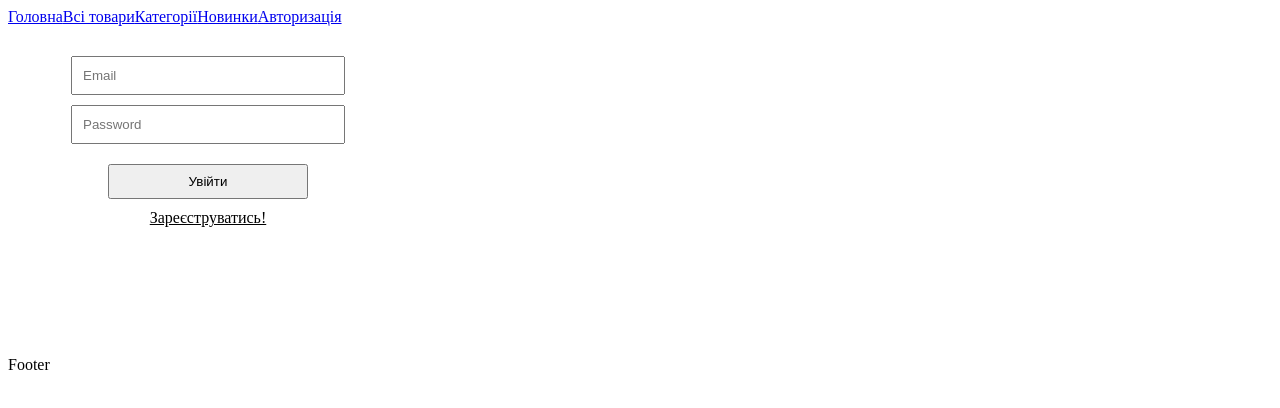
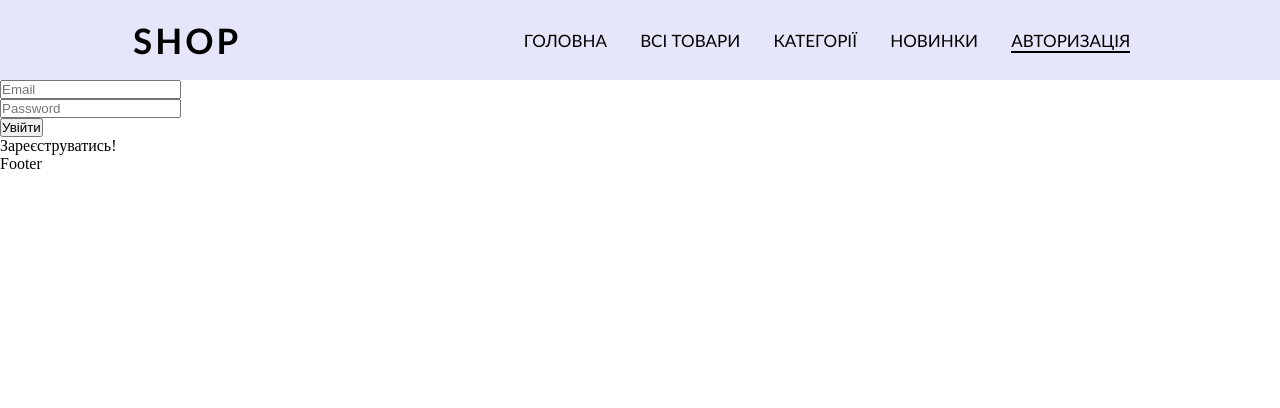
Before and after one commit to kfedus6/FULL-STACK-SHOP, a React (Create React App) app in the folder client/: page /authorization in a window 1280 px wide. Shown: the top 408 px of the page. Built offline with nearby package versions, Linux system fonts and the light colour scheme; no server answers.

Commit message:
Sample code

```diff
--- a/client/src/components/AppRouter.tsx
+++ b/client/src/components/AppRouter.tsx
@@ -28,7 +28,6 @@ const AppRouter = () => {
         )
     } else if (user.is_login === true && user.is_admin === false) {
         return (
-            <>
             <Routes>
                 <Route path='/' element={<Layout />}>
                     <Route index element={<Home />} />
@@ -38,8 +37,6 @@ const AppRouter = () => {
                     <Route path='authorization' element={<Authhorization />} />
                 </Route>
             </Routes>
-                <Exit />
-            </>
         )
     } else if (user.is_admin === true && user.is_login === true) {
         return (
--- a/client/src/components/Header.tsx
+++ b/client/src/components/Header.tsx
@@ -1,6 +1,7 @@
 import React from 'react';
 import { NavLink } from 'react-router-dom';
 import { useTypedSelector } from '../hook/useTypedSelector';
+import Exit from '../pages/Exit';
 
 const Header: React.FC = () => {
 
@@ -8,32 +9,49 @@ const Header: React.FC = () => {
 
     if (user.is_login === false && user.is_admin === false) {
         return (
-            <div>
-                <NavLink to="/">Головна</NavLink>
-                <NavLink to="/products">Всі товари</NavLink>
-                <NavLink to="/category">Категорії</NavLink>
-                <NavLink to="/newProduct">Новинки</NavLink>
-                <NavLink to="/authorization">Авторизація</NavLink>
-            </div>
+            <nav className='navbar'>
+                <div className='logo'>
+                    <label>Shop</label>
+                </div>
+                <ul className='navbar__links'>
+                    <li><NavLink to="/">Головна</NavLink></li>
+                    <li><NavLink to="/products">Всі товари</NavLink></li>
+                    <li><NavLink to="/category">Категорії</NavLink></li>
+                    <li><NavLink to="/newProduct">Новинки</NavLink></li>
+                    <li><NavLink to="/authorization">Авторизація</NavLink></li>
+                </ul>
+            </nav>
         )
     } else if (user.is_login === true && user.is_admin === false) {
         return (
-            <div>
-                <NavLink to="/">Головна</NavLink>
-                <NavLink to="/products">Всі товари</NavLink>
-                <NavLink to="/category">Категорії</NavLink>
-                <NavLink to="/newProduct">Новинки</NavLink>
-            </div>
+            <nav className='navbar'>
+                <div className='logo'>
+                    <label>Shop</label>
+                </div>
+                <ul className='navbar__links'>
+                    <li><NavLink to="/">Головна</NavLink></li>
+                    <li><NavLink to="/products">Всі товари</NavLink></li>
+                    <li><NavLink to="/category">Категорії</NavLink></li>
+                    <li><NavLink to="/newProduct">Новинки</NavLink></li>
+                    <li><Exit /></li>
+                </ul>
+            </nav>
         )
     } else if (user.is_admin === true && user.is_login === true) {
         return (
-            <div>
-                <NavLink to="/">Головна</NavLink>
-                <NavLink to="/products">Всі товари</NavLink>
-                <NavLink to="/category">Категорії</NavLink>
-                <NavLink to="/newProduct">Новинки</NavLink>
-                <NavLink to="/adminPanel">Адмін панель</NavLink>
-            </div>
+            <nav className='navbar'>
+                <div className='logo'>
+                    <label>Shop</label>
+                </div>
+                <ul className='navbar__links'>
+                    <li><NavLink to="/">Головна</NavLink></li>
+                    <li><NavLink to="/products">Всі товари</NavLink></li>
+                    <li><NavLink to="/category">Категорії</NavLink></li>
+                    <li><NavLink to="/newProduct">Новинки</NavLink></li>
+                    <li><NavLink to="/adminPanel">Адмін панель</NavLink></li>
+                    <li><Exit /></li>
+                </ul>
+            </nav>
         )
     }
     return <h1>ewq</h1>
--- a/client/src/pages/Exit.tsx
+++ b/client/src/pages/Exit.tsx
@@ -1,7 +1,7 @@
 import React from 'react';
 import { useAction } from '../hook/useAction';
 
-const Exit = () => {
+const Exit: React.FC = () => {
 
     const { loginExit } = useAction();
 
@@ -10,7 +10,7 @@ const Exit = () => {
     }
 
     return (
-        <button onClick={exit}>Вийти</button>
+        <div className='btn__exit' onClick={exit}>Вийти</div>
     );
 };
 
--- a/client/src/pages/Products.tsx
+++ b/client/src/pages/Products.tsx
@@ -4,31 +4,41 @@ import { useTypedSelector } from '../hook/useTypedSelector';
 
 const Products: React.FC = () => {
 
-    const { fetchProducts } = useAction()
-    const { products }: any = useTypedSelector(state => state.products)
+    const { fetchProducts, fetchBrands, fetchTypes } = useAction()
+    const { products, brands, types }: any = useTypedSelector(state => state.products)
 
     useEffect(() => {
-        fetchProducts()
+        fetchProducts();
+        fetchBrands();
+        fetchTypes();
     }, []);
 
+    console.log(brands)
+    console.log(types)
+
     return (
-        <>
+        <section className='shop'>
+            <div>
+                <span>Всі товари</span>
+            </div>
+            <div className='product__content'>
                 {
                     products ?
                         products.rows.map((item: { id: number, name: string, price: string, img: string }) => {
                             return (
-                            <div key={item.id}>
-                                <div>{item.name}</div>
-                                <div>{item.price}</div>
-                                <img src={item.img} alt='product'></img>
+                                <div key={item.id} className='product__box'>
+                                    <img className='product__img' src={process.env.REACT_APP_API_URL + item.img} />
+                                    <h3 className='product__name'>{item.name}</h3>
+                                    <span className='product__price'>{item.price} &#8372;</span>
                                 </div>
                             )
                         })
                         :
                         <h1>Загрузка</h1>
                 }
-        </>
-    );
+            </div>
+        </section>
+    )
 };
 
 export default Products;
--- a/client/src/store/action-creators/index.ts
+++ b/client/src/store/action-creators/index.ts
@@ -1,10 +1,12 @@
 import { registration, login, authorization, loginExit } from "../action-creators/userAction";
-import { fetchProducts } from "./productAction";
+import { fetchProducts, fetchBrands, fetchTypes } from "./productAction";
 
 export default {
     registration,
     login,
     authorization,
     loginExit,
-    fetchProducts
+    fetchProducts,
+    fetchBrands,
+    fetchTypes
 };
--- a/client/src/store/action-creators/productAction.ts
+++ b/client/src/store/action-creators/productAction.ts
@@ -2,11 +2,29 @@ import { Dispatch } from "react";
 import { $host } from "../../http";
 import { ProductAction, ProductActionTypes } from "../../types/product";
 
-export const fetchProducts = () => async (dispathc: Dispatch<ProductAction>) => {
+export const fetchProducts = () => async (dispatch: Dispatch<ProductAction>) => {
     try {
         const response = await $host.get('api/product/')
-        dispathc({ type: ProductActionTypes.FETCH_PRODUCTS, payload: response.data })
+        dispatch({ type: ProductActionTypes.FETCH_PRODUCTS, payload: response.data })
     } catch (e) {
         console.log(e)
     }
 };
+
+export const fetchBrands = () => async (dispathch: Dispatch<ProductAction>) => {
+    try {
+        const response = await $host.get('/api/brand/')
+        dispathch({ type: ProductActionTypes.FETCH_BRANDS, payload: response.data })
+    } catch (e) {
+        console.log(e)
+    }
+};
+
+export const fetchTypes = () => async (dispatch: Dispatch<ProductAction>) => {
+    try {
+        const response = await $host.get('/api/type/')
+        dispatch({ type: ProductActionTypes.FETCH_TYPES, payload: response.data })
+    } catch (e) {
+        console.log(e)
+    }
+};
--- a/client/src/store/reducers/productReducer.ts
+++ b/client/src/store/reducers/productReducer.ts
@@ -3,7 +3,7 @@ import { ProductAction, ProductActionTypes, ProductState } from "../../types/pro
 const initialState: ProductState = {
     types: [],
     brands: [],
-    products: { count: 0, rows: [] } || [],
+    products: { count: 0, rows: [] }
 };
 
 export const productReducer = (state = initialState, action: ProductAction) => {
@@ -11,8 +11,14 @@ export const productReducer = (state = initialState, action: ProductAction) => {
         case ProductActionTypes.FETCH_PRODUCTS: {
             return { ...state, products: action.payload }
         }
+        case ProductActionTypes.FETCH_BRANDS: {
+            return { ...state, brands: action.payload }
+        }
+        case ProductActionTypes.FETCH_TYPES: {
+            return { ...state, types: action.payload }
+        }
         default: {
             return state
         }
     }
-}
+};
--- a/client/src/styles/app.css
+++ b/client/src/styles/app.css
@@ -1,37 +1,89 @@
-.user__form {
-    width: 400px;
-    height: 300px;
-    margin-top: 30px;
+*{
+    padding: 0;
+    margin: 0;
+    text-decoration: none;
+    list-style: none;
+    box-sizing: border-box;
 }
 
-.user__auth-reg-input {
+.navbar {
     display: flex;
-    justify-content: center;
-    margin: 10px;
+    justify-content: space-around;
+    align-items: center;
+    background: rgb(230,230,250);
+    min-height: 80px;
+    font-family: Gill Sans, sans-serif;
 }
 
-.user__auth-reg-input input {
-    width: 250px;
-    height: 25px;
-    padding: 5px 10px;
+.logo {
+    color: black;
+    font-size: 35px;
+    font-weight: bold;
+    text-transform: uppercase;
+    letter-spacing: 3px;
 }
 
-.user__auth-reg-btn {
+.navbar__links {
     display: flex;
-    justify-content: center;
-    margin: 20px;
+    justify-content: space-around;
+    width: 50%;
 }
 
-.user__auth-reg-btn button {
-    width: 200px;
-    height: 35px;
-    cursor: pointer;
+
+.navbar__links li a {
+    color: black;
+    font-size: 17px;
+    text-transform: uppercase;
 }
 
-.user__auth-reg-div {
-    display: flex;
-    justify-content: center;
-    margin: -10px;
-    text-decoration: underline;
+.navbar__links li a:hover {
+    border-bottom: 2px solid black;
+
+}
+
+.active {
+    border-bottom: 2px solid black;
+}
+
+.btn__exit {
+    font-size: 17px;
     cursor: pointer;
+    text-transform: uppercase;
 }
+
+/* Product */
+
+section {
+    padding: 4rem 0 3rem;
+}
+
+.shop {
+    max-width: 1150px;
+    margin: auto;
+    width: 100%;
+}
+
+.product__content {
+    display: grid;
+    grid-template-columns: repeat(auto-fit,minmax(350px,auto));
+    gap: 1.5rem;
+}
+
+.product__box {
+    position: relative;
+}
+
+.product__box:hover {
+    padding: 5px;
+    transition: 0.4s;
+}
+
+.product__img {
+    width: 100%;
+    height: auto;
+    margin-bottom: 0.5rem;
+}
+
+.product__name {
+    margin-bottom: 0.5rem;
+}
```
Also changed, not shown: client/src/store/action-creators/userAction.ts (+5 -5 lines), client/src/types/product.ts (+4 -4 lines), 2 other files (tests, documents, lock files or other folders). Lines whose indentation alone changed are shown as unchanged.
